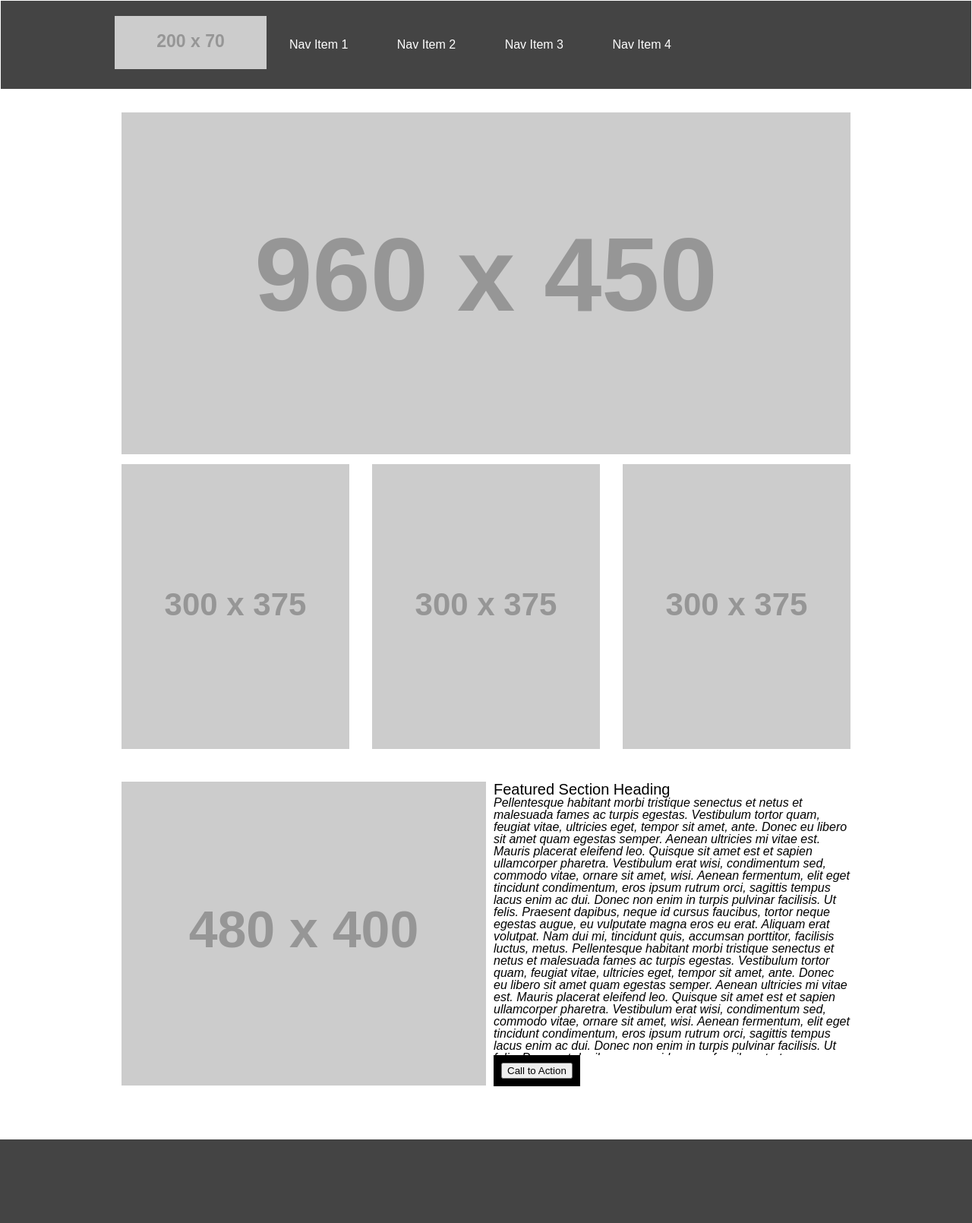
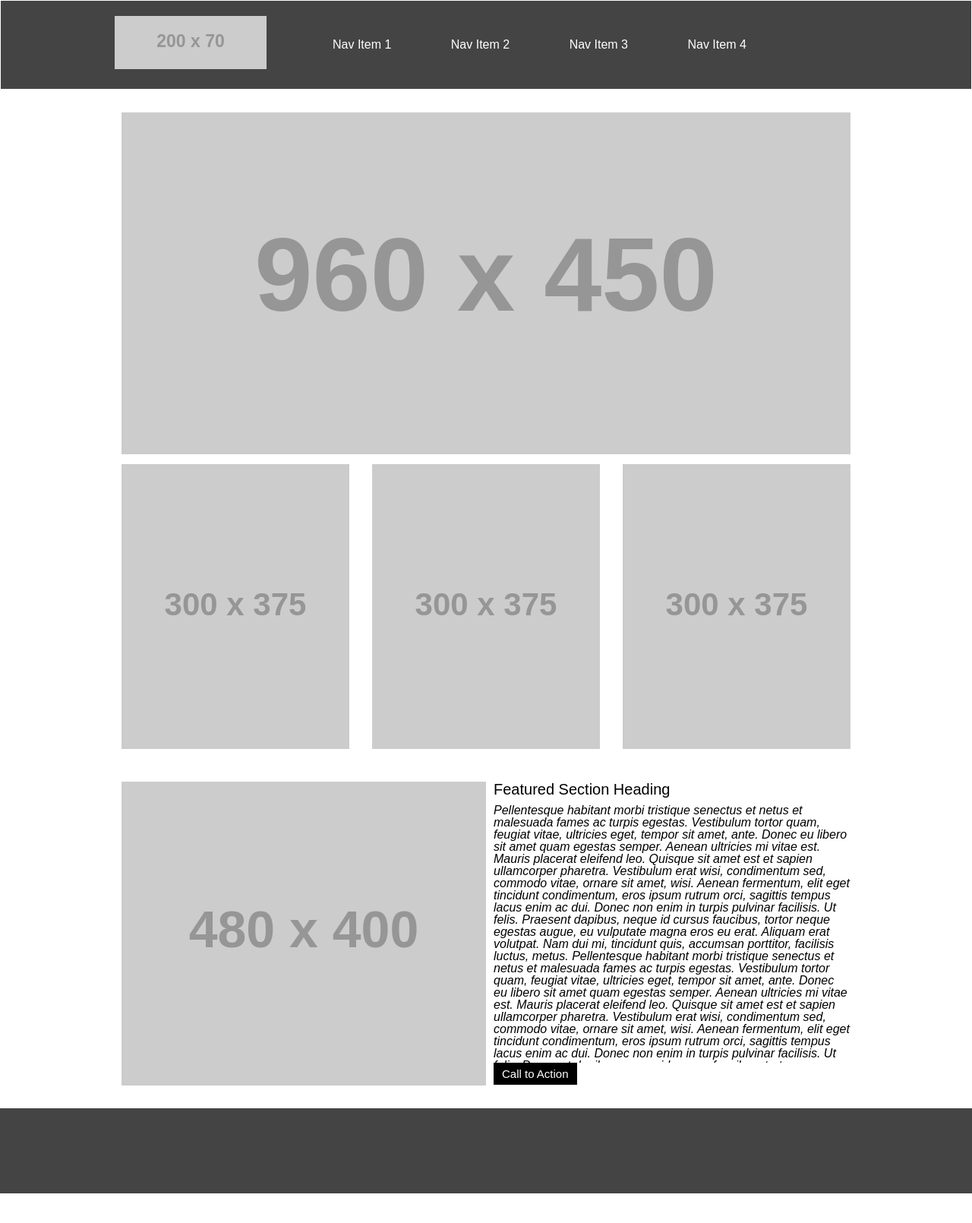
Before and after one commit to MinMaxed/wireframe, a plain HTML site: page index.html in a window 1280 px wide. Shown: the whole page at 76% size. After the commit the page ends 1571 px from the top, so only its background shows below. Drawn offline with Linux system fonts and the light colour scheme; placeholder pictures from the web are drawn by us.

Commit message:
close to perfection

```diff
--- a/index.html
+++ b/index.html
@@ -8,7 +8,7 @@
   <header id="top">
     <nav>
       <a href="https://placeholder.com">
-        <img src="http://via.placeholder.com/200x70/000">
+        <img id="logo" src="http://via.placeholder.com/200x70/000">
       </a>
       <ul>
         <li>Nav Item 1</li>
@@ -22,7 +22,7 @@
   <main>
     <section>
       <a href="https://placeholder.com">
-        <img i src="http://via.placeholder.com/960x450/000">
+        <img src="http://via.placeholder.com/960x450/000">
       </a>
       <ul>
         <li>
--- a/style.css
+++ b/style.css
@@ -6,6 +6,10 @@ body, html {
   padding:0;
   height: 100%;
   font-family: sans-serif;
+}
+
+#logo {
+  margin-right: 50px;
 }
 
 body {
@@ -27,7 +31,7 @@ nav ul {
 
 
 nav {
-  border: 1px solid white;
+  border: 1px solid rgb(255, 255, 255);
   padding: 20px 150px;
   overflow: hidden;
 }
@@ -43,6 +47,8 @@ nav ul {
 nav ul li {
   display: inline-block;
   padding: 30px;
+  margin-right: 7px;
+  margin-left: 7px;
 }
 main {
   margin: 30px auto;
@@ -86,7 +92,7 @@ main #Featured {
   background-color: white;
   color: black;
   font-size: 20px;
-  /* margin-bottom: 5px; */
+  margin-bottom: 10px;
 }
 
  .twoCard {
@@ -109,7 +115,14 @@ main .twoCard #callToAction {
   float: left;
   background-color: black;
   color:white;
-  padding:10px;
+  padding:5px;
+}
+
+button {
+  background-color: black;
+  color: white;
+  font-size: 15px;
+  border: none;
 }
 
 footer {
@@ -119,5 +132,5 @@ footer {
   width: 100%;
   bottom:0;
   float: right;
-  margin-top: 70px;
+  margin-top: 30px;
 }
```
